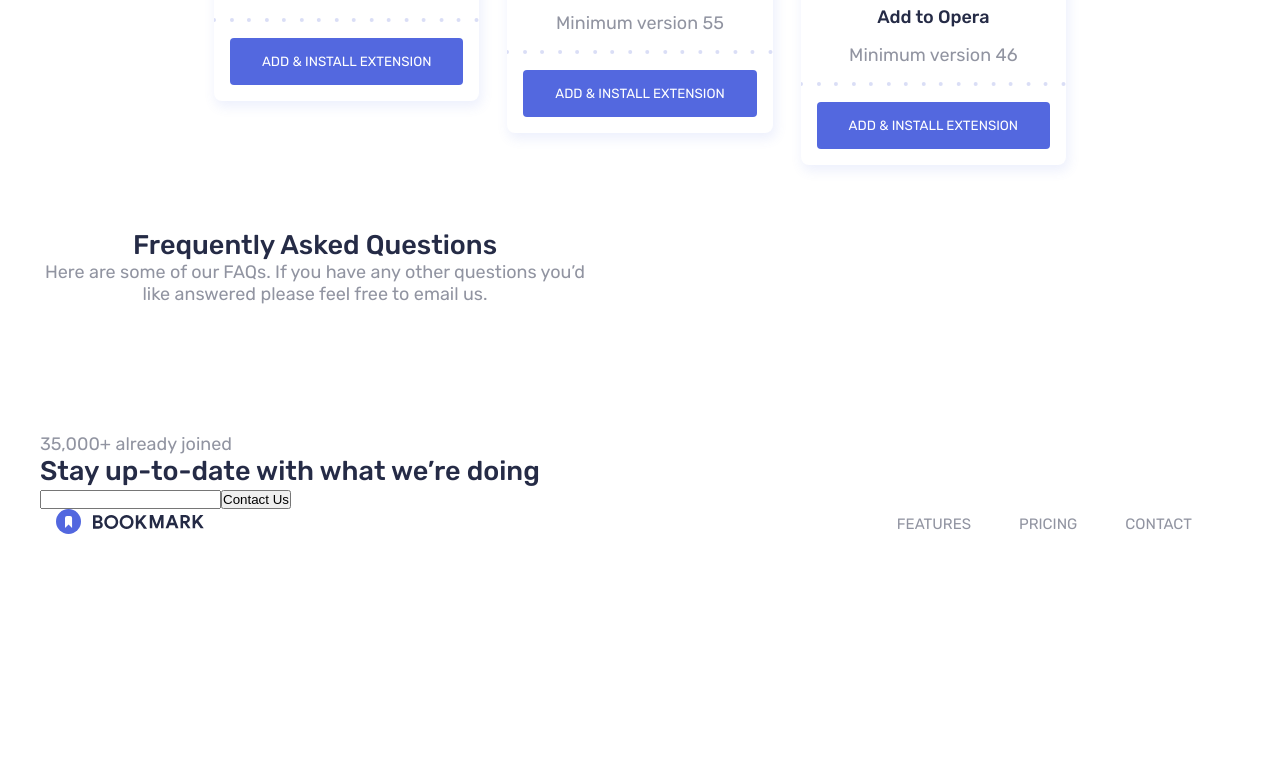
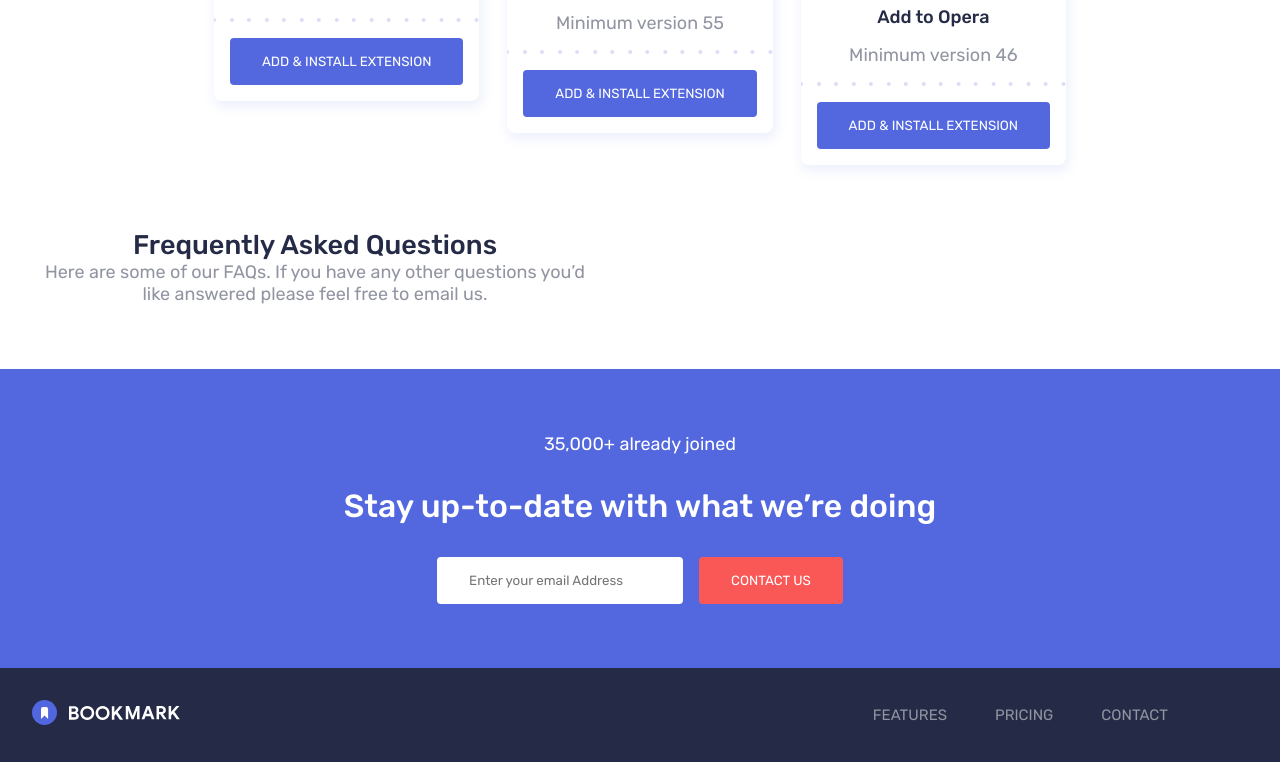
Before and after one commit to Master-Osaro/53_bookmark-landing-page, a React (Create React App) app: page / in a window 1280 px wide. Shown: the part 1880-2642 px from the top of the page. Before the commit the page ends 2483 px from the top, so only its background shows below. Built offline with nearby package versions, Linux system fonts and the light colour scheme.

Commit message:
CSS: Footer Desktop Styling

```diff
--- a/src/App.css
+++ b/src/App.css
@@ -261,3 +261,45 @@ nav .logo{
 }
 
 /* ======== Footer Section =========  */
+footer{
+  text-align: center;
+  background: var(--Soft-Blue);
+}
+.section__footer-form{
+  text-align: center;
+  padding: 4rem 1rem;
+  color: var(--White);
+}
+.section__footer-form h2{
+  font-size: 2rem;
+  color: var(--White);
+}
+.section__footer-form .container{
+  display: flex;
+  flex-direction: column;
+  gap: 2rem;
+}
+.section__footer-form input{
+  padding: 1rem 2rem;
+  border-radius: 0.25rem;
+  border: none;
+  font-family: inherit;
+  width: fit-content;
+}
+.section__footer-form form{
+  display: flex;
+  gap: 1rem;
+  justify-content: center;
+  align-items: center;
+}
+.section__footer{
+  display: flex;
+  flex-direction: column;
+  padding: 0;
+}
+
+.section__footer-links{
+  background: var(--Very-Dark-Blue);
+  width: 100%;
+  padding: 2rem 1rem;
+}
--- a/src/components/Footer.jsx
+++ b/src/components/Footer.jsx
@@ -1,14 +1,19 @@
-import logo from '../images/logo-bookmark.svg'
+import logo from '../images/logo-bookmark-white.svg'
 const Footer =()=>{
     return (
         <footer className="section section__footer">
-            <div className="container">
-                <div className="section__footer-form">
+            <div className="section__footer-form">
+                <div className="container">
                     <p>35,000+ already joined</p>
                     <h2>Stay up-to-date with what we’re doing</h2>
-                    <input type="text" /><button>Contact Us</button>
+                    <form action="">
+                    <input type="text" placeholder='Enter your email Address'/><button className='btn btn-primary'>Contact Us</button>
+                    </form>
+
                 </div>
-                <div className="section__footer-links">
+            </div>
+            <div className="section__footer-links">
+                <div className="container">
                 <nav>
                     <div className="logo"><img src={logo} alt="" /></div>
                     <div className="nav-list__container" id="nav-list__container">
@@ -22,7 +27,7 @@ const Footer =()=>{
                     </div>
                 </nav>
                 </div>
-            </div>
+                </div>
         </footer>
     )
 }
```
Also changed, not shown: src/images/logo-bookmark-white.svg (added).
